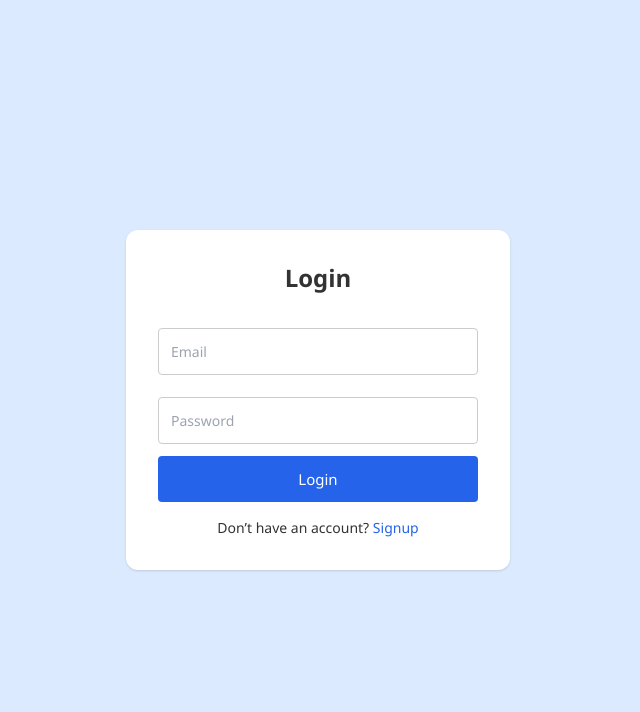
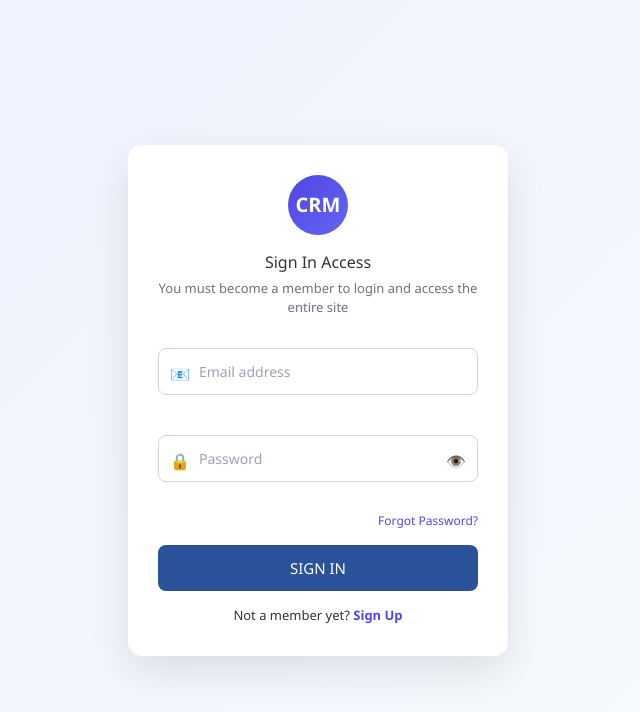
Before and after one commit to sakshiiii199/crm-system, a React (Vite) app in the folder crm-frontend/: page /login in a window 1280 px wide. Shown: the top 712 px of the page, without its empty margins (322-962 px from the left). Built offline with nearby package versions, Linux system fonts and the light colour scheme.

Commit message:
updated frontend and backend

```diff
--- /dev/null
+++ b/crm-frontend/src/pages/Login.css
@@ -0,0 +1,116 @@
+.login-page {
+  min-height: 100vh;
+  background: linear-gradient(135deg, #eef2ff, #f8fafc);
+  display: flex;
+  align-items: center;
+  justify-content: center;
+  font-family: "Segoe UI", sans-serif;
+}
+
+.login-card {
+  background: #fff;
+  width: 380px;
+  padding: 30px;
+  border-radius: 14px;
+  box-shadow: 0 15px 40px rgba(0, 0, 0, 0.1);
+  text-align: center;
+}
+
+.logo {
+  width: 60px;
+  height: 60px;
+  background: linear-gradient(135deg, #4f46e5, #6366f1);
+  border-radius: 50%;
+  color: white;
+  font-weight: bold;
+  font-size: 20px;
+  display: flex;
+  align-items: center;
+  justify-content: center;
+  margin: auto;
+  margin-bottom: 15px;
+}
+
+.login-card h2 {
+  margin-bottom: 5px;
+}
+
+.subtitle {
+  font-size: 13px;
+  color: #6b7280;
+  margin-bottom: 20px;
+}
+
+.input-group {
+  position: relative;
+  margin-bottom: 15px;
+}
+
+.input-group input {
+  width: 100%;
+  padding: 12px 40px;
+  border-radius: 8px;
+  border: 1px solid #d1d5db;
+  outline: none;
+  transition: border 0.3s;
+}
+
+.input-group input:focus {
+  border-color: #6366f1;
+}
+
+.icon {
+  position: absolute;
+  left: 12px;
+  top: 50%;
+  transform: translateY(-50%);
+}
+
+.toggle {
+  position: absolute;
+  right: 12px;
+  top: 50%;
+  transform: translateY(-50%);
+  cursor: pointer;
+}
+
+.forgot {
+  text-align: right;
+  font-size: 12px;
+  color: #4f46e5;
+  cursor: pointer;
+  margin-bottom: 15px;
+}
+
+button {
+  width: 100%;
+  padding: 12px;
+  border: none;
+  border-radius: 8px;
+  background: linear-gradient(135deg, #4f46e5, #6366f1);
+  color: white;
+  font-weight: bold;
+  cursor: pointer;
+  transition: transform 0.2s, box-shadow 0.2s;
+}
+
+button:hover {
+  transform: translateY(-1px);
+  box-shadow: 0 8px 20px rgba(79, 70, 229, 0.4);
+}
+
+button:disabled {
+  opacity: 0.7;
+  cursor: not-allowed;
+}
+
+.signup {
+  margin-top: 15px;
+  font-size: 13px;
+}
+
+.signup a {
+  color: #4f46e5;
+  font-weight: bold;
+  text-decoration: none;
+}
--- a/crm-frontend/src/pages/Login.jsx
+++ b/crm-frontend/src/pages/Login.jsx
@@ -1,16 +1,13 @@
 import { useState } from "react";
-import { login } from "../services/authService";
 import { useNavigate, Link } from "react-router-dom";
+import "./Login.css";
 
 export default function Login() {
   const navigate = useNavigate();
 
-  const [form, setForm] = useState({
-    email: "",
-    password: ""
-  });
-
-  const [loading,setloading]= useState(false);
+  const [form, setForm] = useState({ email: "", password: "" });
+  const [loading, setLoading] = useState(false);
+  const [showPassword, setShowPassword] = useState(false);
 
   const handleChange = (e) => {
     setForm({ ...form, [e.target.name]: e.target.value });
@@ -18,16 +15,17 @@ export default function Login() {
 
   const handleSubmit = async (e) => {
     e.preventDefault();
-    setloading(true);
+    setLoading(true);
 
     try {
-      const res = await fetch("http://localhost:8081/api/auth/login",{
+      const res = await fetch("http://localhost:8081/api/auth/login", {
         method: "POST",
-        headers: { "Content-Type": "application/json"},
-        body: JSON.stringify(form)
+        headers: { "Content-Type": "application/json" },
+        body: JSON.stringify(form),
+      });
 
-      });
-      if(!res.ok) throw new Error("Login Failed");
+      if (!res.ok) throw new Error("Login failed");
+
       const response = await res.json();
 
       localStorage.setItem("role", response.role);
@@ -35,58 +33,73 @@ export default function Login() {
       localStorage.setItem("id", response.id);
       localStorage.setItem("username", response.username);
 
+      if (response.role === "ADMIN") navigate("/admin");
+      else if (response.role === "EMPLOYEE") navigate(`/employee/${response.id}`);
+      else navigate("/customer");
 
-
-
-
-      alert(response.message);
-
-
-      // 🔥 ROLE BASED REDIRECT
-      if (response.role === "ADMIN") {
-        navigate("/admin");
-      } else if (response.role === "EMPLOYEE") {
-        navigate(`/employee/${response.id}`);
-      } else {
-        navigate("/customer");
-      }
-
-    } catch (err) {
+    } catch {
       alert("Invalid email or password");
+    } finally {
+      setLoading(false);
     }
   };
 
   return (
-    <div className="min-h-screen flex items-center justify-center bg-blue-100">
-      <form onSubmit={handleSubmit} className="bg-white p-8 rounded-xl w-96 shadow">
-        <h2 className="text-2xl font-bold mb-6 text-center">Login</h2>
+    <div className="login-page">
+      <div className="login-card">
 
+        {/* Logo */}
+        <div className="logo">
+          <span>CRM</span>
+        </div>
+
+        <h2>Sign In Access</h2>
+        <p className="subtitle">
+          You must become a member to login and access the entire site
+        </p>
+
+        <form onSubmit={handleSubmit}>
+          {/* Email */}
+          <div className="input-group">
+            <span className="icon">📧</span>
             <input
+              type="email"
               name="email"
-          type="email"
-          placeholder="Email"
-          className="input"
+              placeholder="Email address"
               onChange={handleChange}
               required
             />
+          </div>
 
+          {/* Password */}
+          <div className="input-group">
+            <span className="icon">🔒</span>
             <input
+              type={showPassword ? "text" : "password"}
               name="password"
-          type="password"
               placeholder="Password"
-          className="input"
               onChange={handleChange}
               required
             />
+            <span
+              className="toggle"
+              onClick={() => setShowPassword(!showPassword)}
+            >
+              {showPassword ? "🙈" : "👁️"}
+            </span>
+          </div>
 
-        <button className="btn-primary">Login</button>
+          <div className="forgot">Forgot Password?</div>
 
-        <p className="mt-4 text-sm text-center">
-          Don’t have an account?{" "}
-          <Link to="/signup" className="text-blue-600">Signup</Link>
-        </p>
+          <button disabled={loading}>
+            {loading ? "Signing In..." : "SIGN IN"}
+          </button>
+        </form>
 
-      </form>
+        <div className="signup">
+          Not a member yet? <Link to="/signup">Sign Up</Link>
+        </div>
+      </div>
     </div>
   );
 }
--- a/crm-frontend/src/pages/Signup.jsx
+++ b/crm-frontend/src/pages/Signup.jsx
@@ -34,6 +34,7 @@ export default function Signup() {
         className="bg-white p-8 rounded-xl w-96 shadow"
       >
         <h2 className="text-2xl font-bold mb-6 text-center">Signup</h2>
+
 
         <input
           name="username"
--- /dev/null
+++ b/crm-frontend/src/pages/customers/IssueHistory.css
@@ -0,0 +1,78 @@
+.history-wrapper {
+  padding: 30px;
+  background: #f4f6fb;
+  min-height: 100vh;
+}
+
+.history-title {
+  font-size: 24px;
+  margin-bottom: 25px;
+  color: #2e7d32;
+}
+
+/* Empty state */
+.empty-history {
+  background: white;
+  padding: 30px;
+  border-radius: 10px;
+  text-align: center;
+  color: #777;
+}
+
+/* Grid layout */
+.history-grid {
+  display: grid;
+  grid-template-columns: repeat(auto-fill, minmax(320px, 1fr));
+  gap: 20px;
+}
+
+/* Card */
+.history-card {
+  background: #ffffff;
+  padding: 18px;
+  border-radius: 12px;
+  box-shadow: 0 4px 12px rgba(0, 0, 0, 0.08);
+  border-left: 5px solid #2e7d32;
+  transition: transform 0.2s ease, box-shadow 0.2s ease;
+}
+
+.history-card:hover {
+  transform: translateY(-4px);
+  box-shadow: 0 8px 18px rgba(0, 0, 0, 0.12);
+}
+
+.history-top {
+  display: flex;
+  justify-content: space-between;
+  align-items: center;
+}
+
+.history-top h4 {
+  margin: 0;
+  font-size: 16px;
+  color: #222;
+}
+
+.history-desc {
+  margin: 12px 0;
+  font-size: 14px;
+  color: #555;
+}
+
+.history-bottom {
+  display: flex;
+  justify-content: space-between;
+  font-size: 13px;
+  color: #444;
+}
+
+/* Resolved badge */
+.resolved-badge {
+  background: #e8f5e9;
+  color: #2e7d32;
+  padding: 5px 12px;
+  border-radius: 20px;
+  font-size: 12px;
+  font-weight: bold;
+  text-transform: uppercase;
+}
--- a/crm-frontend/src/pages/customers/IssueHistory.jsx
+++ b/crm-frontend/src/pages/customers/IssueHistory.jsx
@@ -1,5 +1,6 @@
 import { useEffect, useState } from "react";
 import { getHistory } from "../../services/customerService";
+import "./IssueHistory.css";
 
 export default function IssueHistory() {
   const [issues, setIssues] = useState([]);
@@ -9,11 +10,34 @@ export default function IssueHistory() {
   }, []);
 
   return (
-    <>
-      <h3>Resolved Issues</h3>
-      {issues.map(i => (
-        <div key={i.id}>{i.title}</div>
-      ))}
-    </>
+    <div className="history-wrapper">
+      <h2 className="history-title">✅ Resolved Issues</h2>
+
+      {issues.length === 0 ? (
+        <div className="empty-history">
+          <p>No resolved issues yet</p>
+        </div>
+      ) : (
+        <div className="history-grid">
+          {issues.map((i) => (
+            <div key={i.id} className="history-card">
+              <div className="history-top">
+                <h4>{i.title}</h4>
+                <span className="resolved-badge">Resolved</span>
+              </div>
+
+              {i.description && (
+                <p className="history-desc">{i.description}</p>
+              )}
+
+              <div className="history-bottom">
+                <span><b>Priority:</b> {i.priority || "N/A"}</span>
+                <span><b>Deadline:</b> {i.deadline || "N/A"}</span>
+              </div>
+            </div>
+          ))}
+        </div>
+      )}
+    </div>
   );
 }
--- /dev/null
+++ b/crm-frontend/src/pages/customers/MyIssues.css
@@ -0,0 +1,90 @@
+.myissues-wrapper {
+  padding: 30px;
+  background: #f4f6fb;
+  min-height: 100vh;
+}
+
+.myissues-title {
+  font-size: 24px;
+  margin-bottom: 25px;
+  color: #333;
+}
+
+.empty-box {
+  background: white;
+  padding: 30px;
+  border-radius: 10px;
+  text-align: center;
+  color: #777;
+}
+
+/* Grid layout */
+.issues-grid {
+  display: grid;
+  grid-template-columns: repeat(auto-fill, minmax(340px, 1fr));
+  gap: 20px;
+}
+
+/* Issue card */
+.issue-box {
+  background: #ffffff;
+  padding: 18px;
+  border-radius: 12px;
+  box-shadow: 0 4px 12px rgba(0, 0, 0, 0.08);
+  border-left: 5px solid #3f51b5;
+  transition: transform 0.2s ease, box-shadow 0.2s ease;
+}
+
+.issue-box:hover {
+  transform: translateY(-4px);
+  box-shadow: 0 8px 18px rgba(0, 0, 0, 0.12);
+}
+
+.issue-top {
+  display: flex;
+  justify-content: space-between;
+  align-items: center;
+}
+
+.issue-top h4 {
+  margin: 0;
+  font-size: 16px;
+  color: #222;
+}
+
+.issue-desc {
+  margin: 12px 0;
+  font-size: 14px;
+  color: #555;
+}
+
+.issue-bottom {
+  display: flex;
+  justify-content: space-between;
+  font-size: 13px;
+  color: #444;
+}
+
+/* Status pills */
+.status-pill {
+  padding: 5px 12px;
+  border-radius: 20px;
+  font-size: 12px;
+  font-weight: bold;
+  text-transform: uppercase;
+}
+
+.status-pill.open {
+  background: #e3f2fd;
+  color: #1976d2;
+}
+
+.status-pill.inprogress {
+  background: #fff3cd;
+  color: #ff9800;
+}
+
+.status-pill.resolved {
+  background: #e8f5e9;
+  color: #2e7d32;
+}
```
Also changed, not shown: crm-frontend/src/pages/customers/MyIssues.jsx (+38 -6 lines), 2 other files (tests, documents, lock files or other folders). Lines whose indentation alone changed are shown as unchanged.
